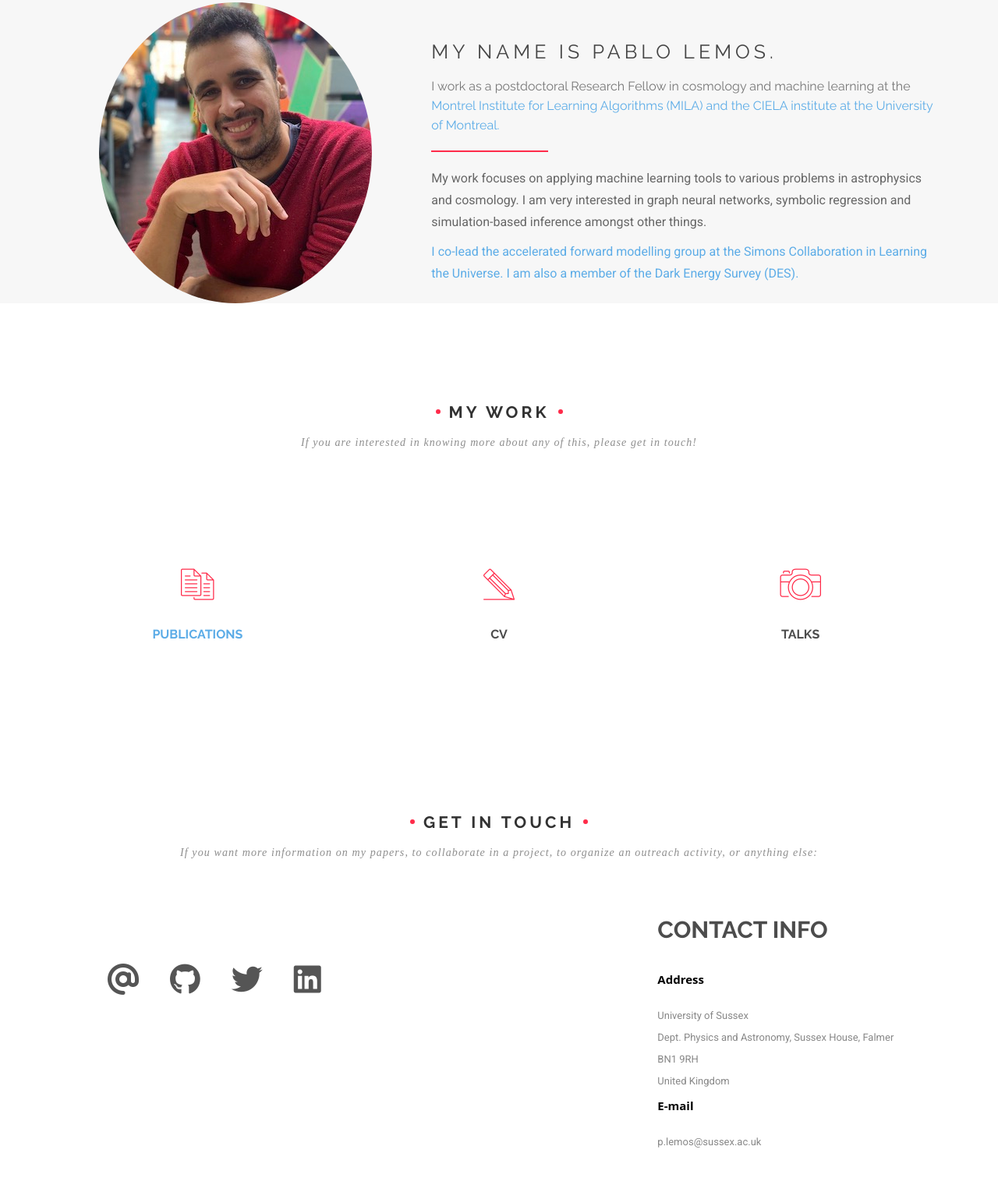
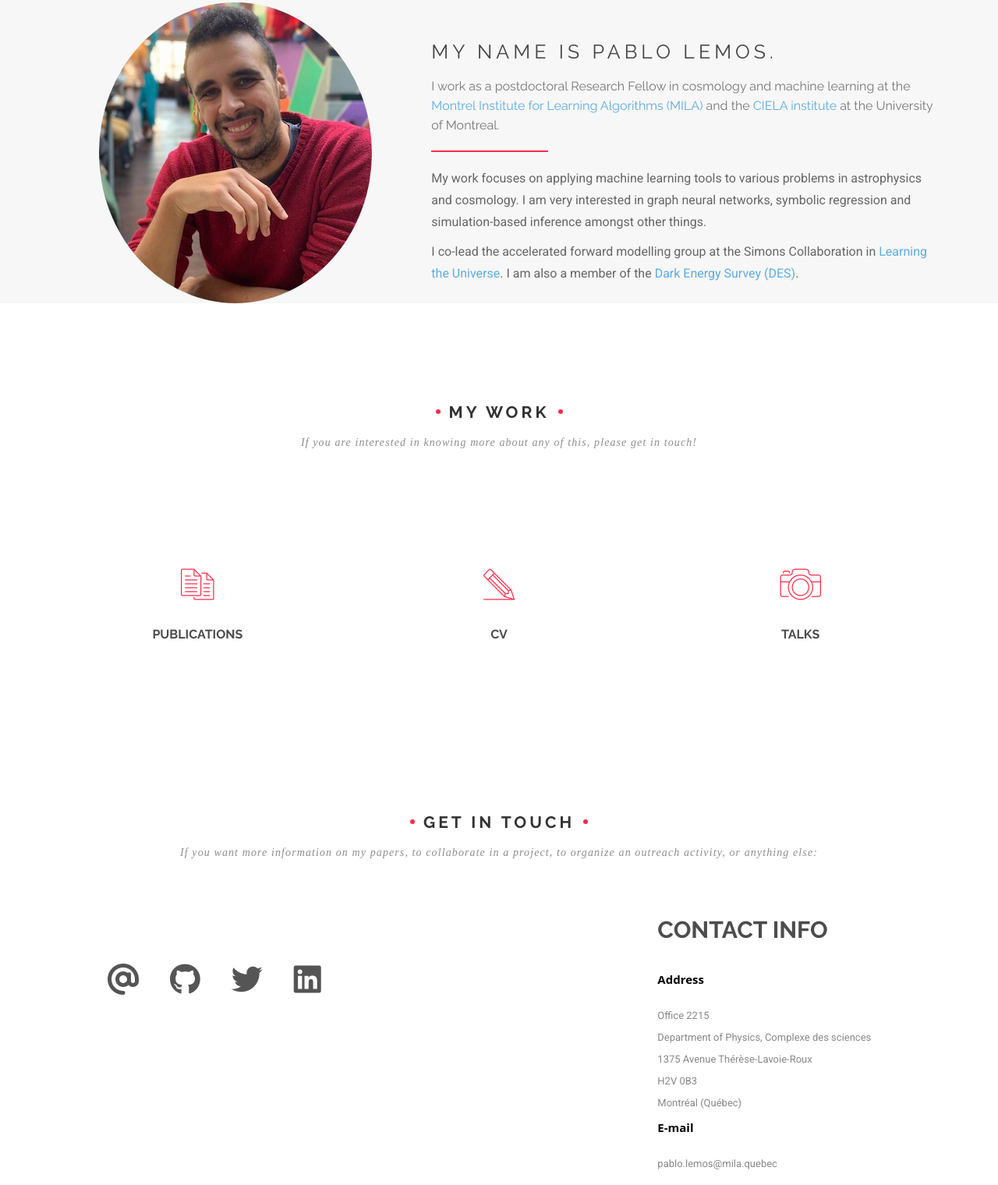
Before and after one commit to Pablo-Lemos/pablo-lemos.github.io, a plain HTML site: page index.html in a window 1280 px wide. Shown: the part 897-2417 px from the top of the page at 78% size. Drawn offline with nearby package versions, Linux system fonts and the light colour scheme; a web font is replaced by a local one.

Commit message:
Updated contact infot

```diff
--- a/index.html
+++ b/index.html
@@ -121,10 +121,10 @@
                     <div class="col-xs-12 col-sm-6 col-md-7 wow fadeInRight">
                         <div class="about-intro">
                             <h3>MY NAME IS Pablo Lemos.</h3>
-                            <h5> I work as a postdoctoral Research Fellow in cosmology and machine learning at the <a href="https://mila.quebec/en/">Montrel Institute for Learning Algorithms (MILA) and the <a href="https://ciela.science">CIELA institute at the University of Montreal. </h5>
+                            <h5> I work as a postdoctoral Research Fellow in cosmology and machine learning at the <a href="https://mila.quebec/en/">Montrel Institute for Learning Algorithms (MILA)</a> and the <a href="https://ciela.science">CIELA institute</a> at the University of Montreal. </h5>
                             <span class="divider"></span>
                             <p> My work focuses on applying machine learning tools to various problems in astrophysics and cosmology. I am very interested in graph neural networks, symbolic regression and simulation-based inference amongst other things.
-                            <p> I co-lead the accelerated forward modelling group at the Simons Collaboration in <a href="https://www.learning-the-universe.org">Learning the Universe. I am also a member of the <a href="https://www.darkenergysurvey.org">Dark Energy Survey (DES).
+                            <p> I co-lead the accelerated forward modelling group at the Simons Collaboration in <a href="https://www.learning-the-universe.org">Learning the Universe</a>. I am also a member of the <a href="https://www.darkenergysurvey.org">Dark Energy Survey (DES)</a>.
                         </div>
                         </div>
                     </div>
@@ -228,13 +228,14 @@
                         <div class="contact-address">
                             <h4>Address</h4>
                             <ul>
-                                <li class="address">University of Sussex<br>
-                                    Dept. Physics and Astronomy, Sussex House, Falmer<br>
-                                    BN1 9RH<br>United Kingdom</li>
+                                <li class="address">Office 2215<br>
+                                    Department of Physics, Complexe des sciences<br>
+                                    1375 Avenue Thérèse-Lavoie-Roux<br>
+                                    H2V 0B3<br>Montréal (Québec)  </li>
                             </ul>
                             <h4>E-mail</h4>
                             <ul>
-                                <li class="email">p.lemos@sussex.ac.uk</li>
+                                <li class="email">pablo.lemos@mila.quebec</li>
                             </ul>
 
                         </div>
```
